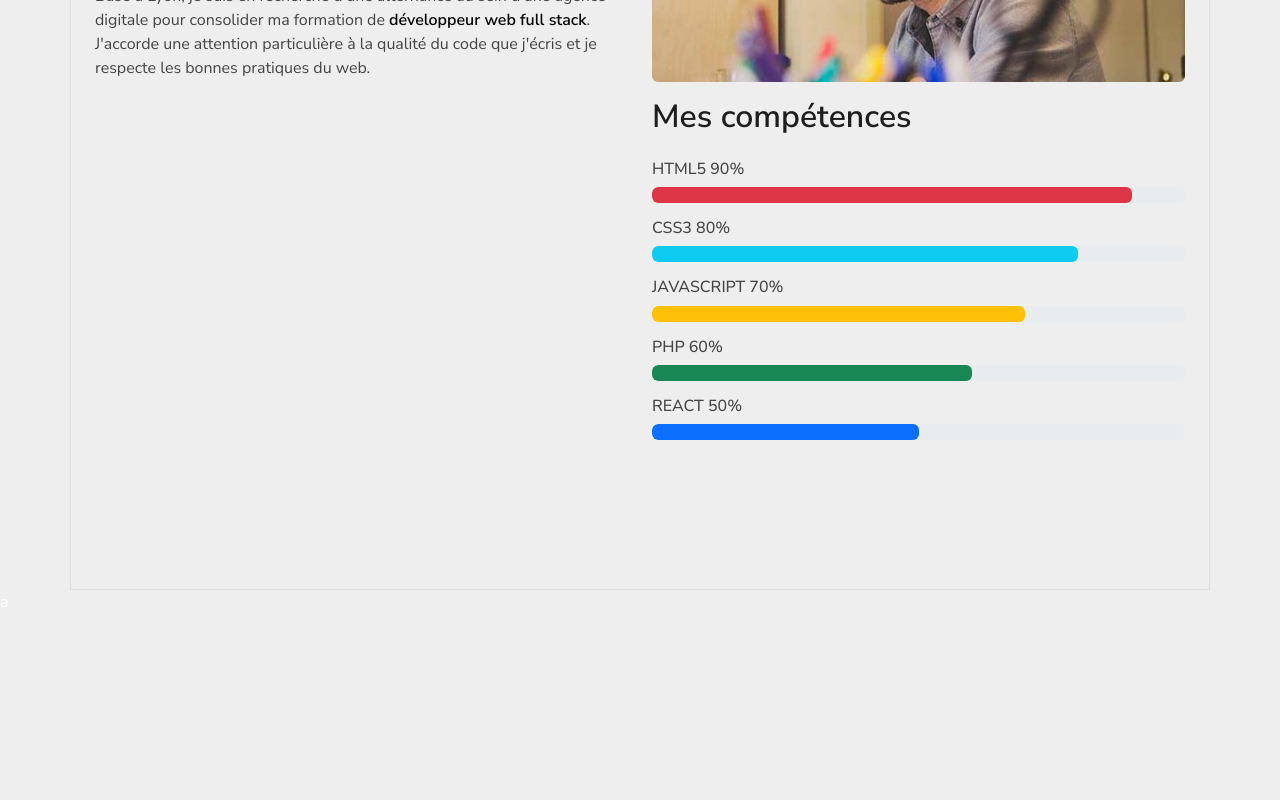
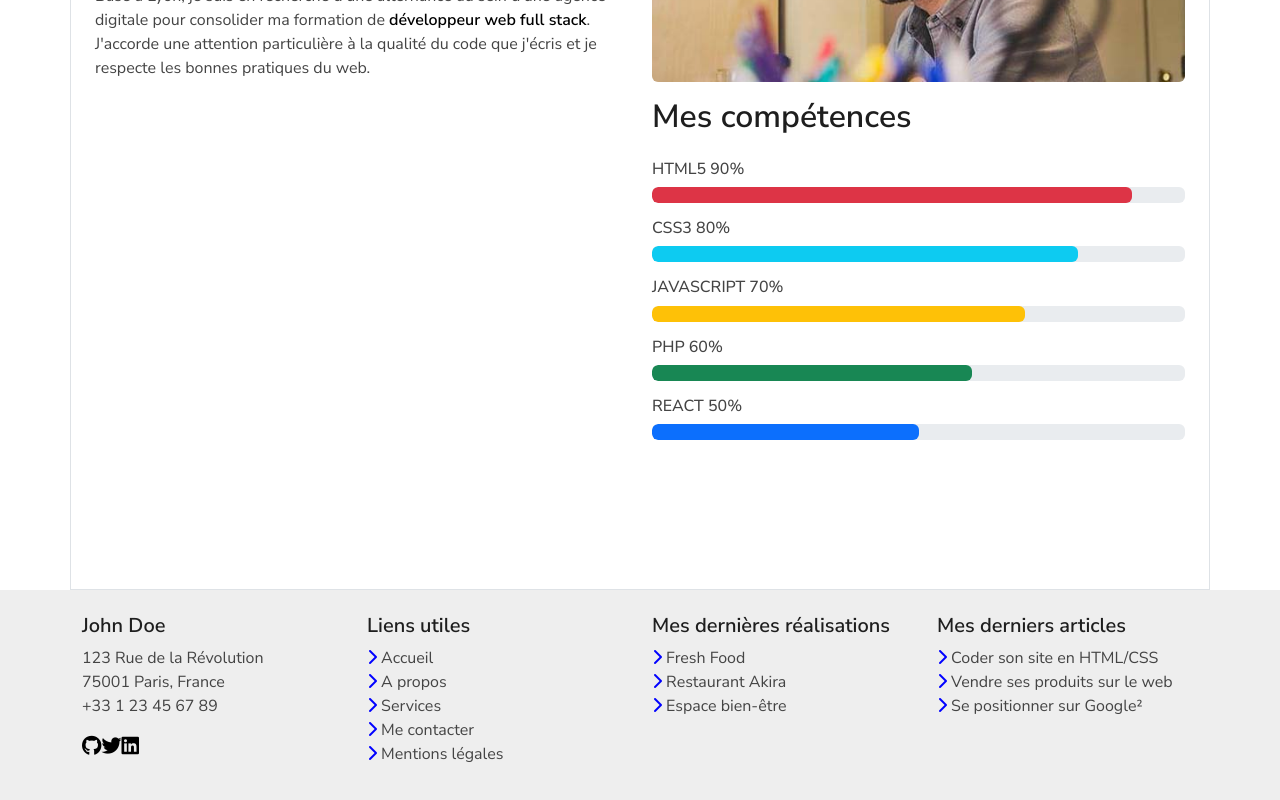
Before and after one commit to ZeleffOff/jhondoe-cv, a React (Create React App) app: page / in a window 1280 px wide. Shown: the part 1092-1892 px from the top of the page. Before the commit the page ends 1706 px from the top, so only its background shows below. Built offline with nearby package versions, Linux system fonts and the light colour scheme.

Commit message:
changement du fond par défaut et création du footer

```diff
--- a/src/components/Footer.jsx
+++ b/src/components/Footer.jsx
@@ -1,3 +1,107 @@
+import "./styles/footer.css";
+
+const arrow = <i class="fa-solid fa-chevron-right" style={{ color: "blue" }} />;
+
 export default function Footer() {
-  return <div>a</div>;
+  return (
+    <footer className="py-4">
+      <div className="container">
+        <div className="row">
+          <div className="col-md-3">
+            <h5 className="title">John Doe</h5>
+            <p className="text">
+              123 Rue de la Révolution
+              <br />
+              75001 Paris, France
+              <br />
+              +33 1 23 45 67 89
+            </p>
+            <div>
+              <a
+                href="https://github.com/johndoe"
+                target="_blank"
+                rel="noreferrer"
+              >
+                <i
+                  className="fab fa-github fa-lg mr-3"
+                  style={{ color: "black" }}
+                />
+              </a>
+              <a
+                href="https://twitter.com/johndoe"
+                target="_blank"
+                rel="noreferrer"
+              >
+                <i
+                  className="fab fa-twitter fa-lg"
+                  style={{ color: "black" }}
+                />
+              </a>
+              <a
+                href="https://www.linkedin.com/in/johndoe"
+                target="_blank"
+                rel="noreferrer"
+              >
+                <i
+                  className="fab fa-linkedin fa-lg"
+                  style={{ color: "black" }}
+                />
+              </a>
+            </div>
+          </div>
+
+          <div className="col-md-3">
+            <h5 className="title">Liens utiles</h5>
+            <ul className="list-unstyled">
+              <li className="text">
+                <a href="/">{arrow} Accueil</a>
+              </li>
+              <li className="text">
+                <a href="/#about">{arrow} A propos</a>
+              </li>
+              <li className="text">
+                <a href="/services">{arrow} Services</a>
+              </li>
+              <li className="text">
+                <a href="/contact">{arrow} Me contacter</a>
+              </li>
+              <li className="text">
+                <a href="/legals">{arrow} Mentions légales</a>
+              </li>
+            </ul>
+          </div>
+
+          <div className="col-md-3">
+            <h5 className="title">Mes dernières réalisations</h5>
+            <ul className="list-unstyled">
+              <li className="text">
+                <a href="/portfolio">{arrow} Fresh Food</a>
+              </li>
+              <li className="text">
+                <a href="/portfolio">{arrow} Restaurant Akira</a>
+              </li>
+              <li className="text">
+                <a href="/portfolio">{arrow} Espace bien-être</a>
+              </li>
+            </ul>
+          </div>
+
+          <div className="col-md-3">
+            <h5 className="title">Mes derniers articles</h5>
+            <ul className="list-unstyled">
+              <li className="text">
+                <a href="/blog">{arrow} Coder son site en HTML/CSS</a>
+              </li>
+              <li className="text">
+                <a href="/blog">{arrow} Vendre ses produits sur le web</a>
+              </li>
+              <li className="text">
+                <a href="/blog">{arrow} Se positionner sur Google²</a>
+              </li>
+            </ul>
+          </div>
+        </div>
+      </div>
+    </footer>
+  );
 }
--- a/src/components/Navbar.jsx
+++ b/src/components/Navbar.jsx
@@ -64,8 +64,8 @@ export default function Navbar() {
             </li>
             <li className="nav-item">
               <a
-                className={`nav-link ${currentUrl === "/legals" && "active"}`}
-                href="/legals"
+                className={`nav-link ${currentUrl === "/blog" && "active"}`}
+                href="/blog"
               >
                 BLOG
               </a>
--- /dev/null
+++ b/src/components/styles/footer.css
@@ -0,0 +1,8 @@
+footer {
+  background-color: var(--bg-color);
+}
+
+footer a {
+  color: inherit;
+  text-decoration: none;
+}
--- a/src/index.css
+++ b/src/index.css
@@ -12,13 +12,12 @@ html {
 }
 
 * {
-  color: var(--text-color);
   font-family: Nunito Sans, sans-serif;
   font-weight: 400;
 }
 
 body {
-  background-color: var(--bg-color);
+  background-color: #fff;
 }
 
 strong {
```
Also changed, not shown: public/robots.txt.
